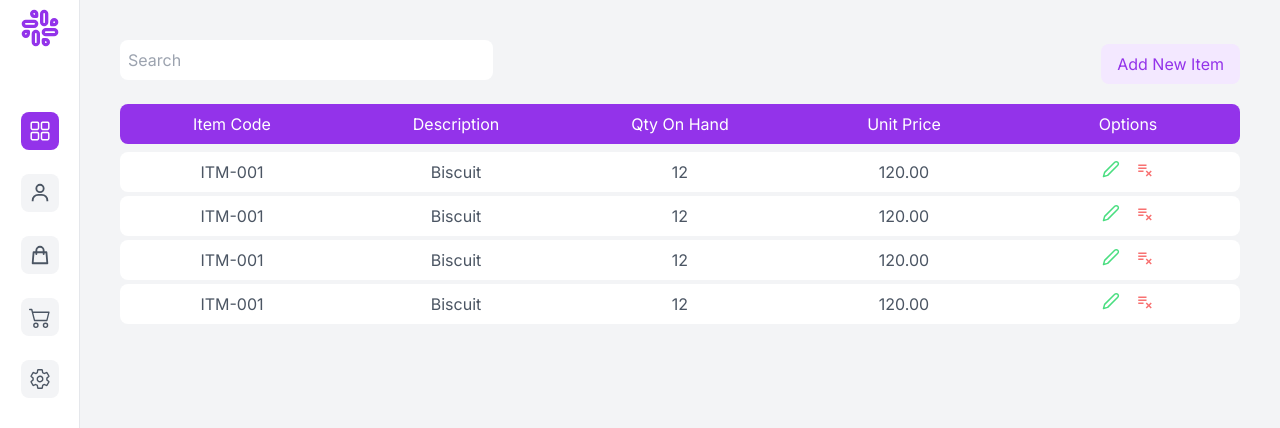
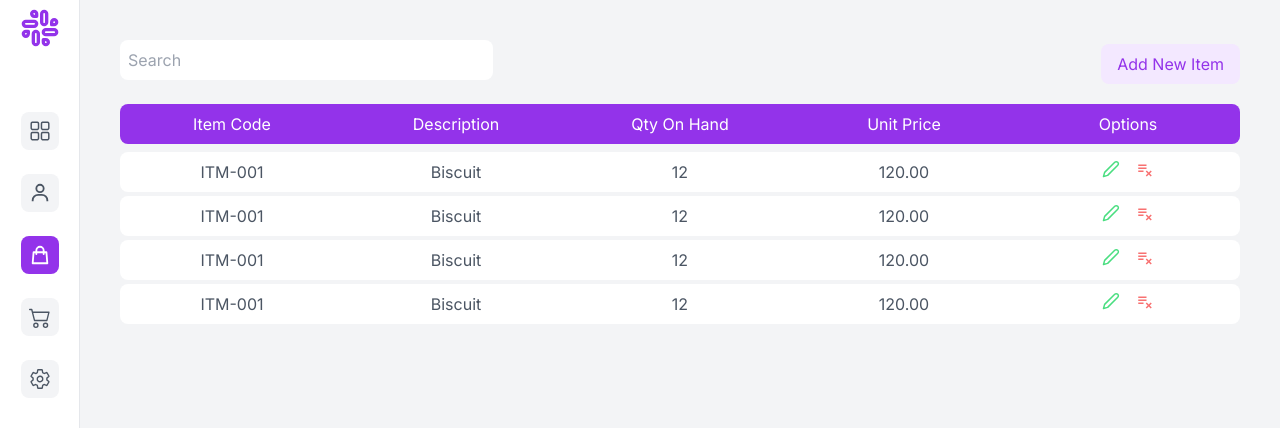
Before and after one commit to Sandun-Induranga/Next.js-POS, a Next.js app: page /items in a window 1280 px wide. Shown: the top 428 px of the page. Built offline with nearby package versions, Linux system fonts and the light colour scheme.

Commit message:
Set SlideBard Focus Icons

```diff
--- a/app/customers/page.js
+++ b/app/customers/page.js
@@ -4,7 +4,7 @@ import SlideBar from "@/components/SlideBar";
 export default function Home() {
   return (
     <main className="min-h-screen">
-      <SlideBar />
+      <SlideBar name="customers" />
       <section className="pl-20 w-full">
         <CustomersContainer />
       </section>
--- a/app/items/page.js
+++ b/app/items/page.js
@@ -4,7 +4,7 @@ import SlideBar from "@/components/SlideBar";
 export default function Home() {
   return (
     <main className="min-h-screen">
-      <SlideBar />
+      <SlideBar name="items" />
       <section className="pl-20 w-full">
         <ItemsContainer />
       </section>
--- a/app/page.js
+++ b/app/page.js
@@ -4,7 +4,7 @@ import SlideBar from "@/components/SlideBar";
 export default function Home() {
   return (
     <main className="min-h-screen">
-      <SlideBar />
+      <SlideBar name="dashboard" />
       <section className="pl-20 w-full">
         <DashboardContainer />
       </section>
--- a/app/purchaseOrder/page.js
+++ b/app/purchaseOrder/page.js
@@ -4,7 +4,7 @@ import SlideBar from "@/components/SlideBar";
 export default function Home() {
   return (
     <main className="min-h-screen">
-      <SlideBar />
+      <SlideBar name="purchaseOrders" />
       <section className="pl-20 w-full">
         <PurchaseOrderContainer />
       </section>
--- a/components/SlideBar.jsx
+++ b/components/SlideBar.jsx
@@ -1,5 +1,6 @@
+"use client";
 import Link from "next/link";
-import React from "react";
+import React, { useState } from "react";
 import { RxDashboard } from "react-icons/rx";
 import { FiSlack } from "react-icons/fi";
 import { BiUser } from "react-icons/bi";
@@ -7,24 +8,63 @@ import { HiOutlineShoppingBag } from "react-icons/hi";
 import { BsCart2 } from "react-icons/bs";
 import { IoSettingsOutline } from "react-icons/io5";
 
-const SlideBar = () => {
+const SlideBar = (props) => {
+  const [isDashboard, setIsDashboard] = useState(props.name == "dashboard");
+  const [isCustomers, setIsCustomers] = useState(props.name == "customers");
+  const [isItems, setIsItems] = useState(props.name == "items");
+  const focusDashboard = () => {
+    setIsDashboard(true);
+    setIsCustomers(false);
+    setIsItems(false);
+  };
+
+  const focusCustomers = () => {
+    setIsDashboard(false);
+    setIsCustomers(true);
+    setIsItems(false);
+  };
+
+  const focusItems = () => {
+    setIsDashboard(false);
+    setIsCustomers(false);
+    setIsItems(true);
+  };
+
   return (
     <section className="w-20 h-screen bg-white border-r border-gray-200 flex items-center flex-col gap-6 fixed">
       <FiSlack size={40} className="mb-10 mt-2 text-purple-600" />
-      <Link href="/" className="p-2 bg-purple-600 rounded-lg text-white">
+      <Link
+        href="/"
+        className={
+          isDashboard
+            ? "p-2 bg-purple-600 rounded-lg text-white"
+            : "p-2 bg-gray-100 rounded-lg text-gray-600 hover:bg-gray-200"
+        }
+        onClick={focusDashboard}
+      >
         <RxDashboard size={22} />
       </Link>
 
       <Link
         href="/customers"
-        className={"p-2 bg-gray-100 rounded-lg text-gray-600 hover:bg-gray-200"}
+        className={
+          isCustomers
+            ? "p-2 bg-purple-600 rounded-lg text-white"
+            : "p-2 bg-gray-100 rounded-lg text-gray-600 hover:bg-gray-200"
+        }
+        onClick={focusCustomers}
       >
         <BiUser size={22} />
       </Link>
 
       <Link
         href="/items"
-        className="p-2 bg-gray-100 rounded-lg text-gray-600 hover:bg-gray-200"
+        className={
+          isItems
+            ? "p-2 bg-purple-600 rounded-lg text-white"
+            : "p-2 bg-gray-100 rounded-lg text-gray-600 hover:bg-gray-200"
+        }
+        onClick={focusItems}
       >
         <HiOutlineShoppingBag size={22} />
       </Link>
```
